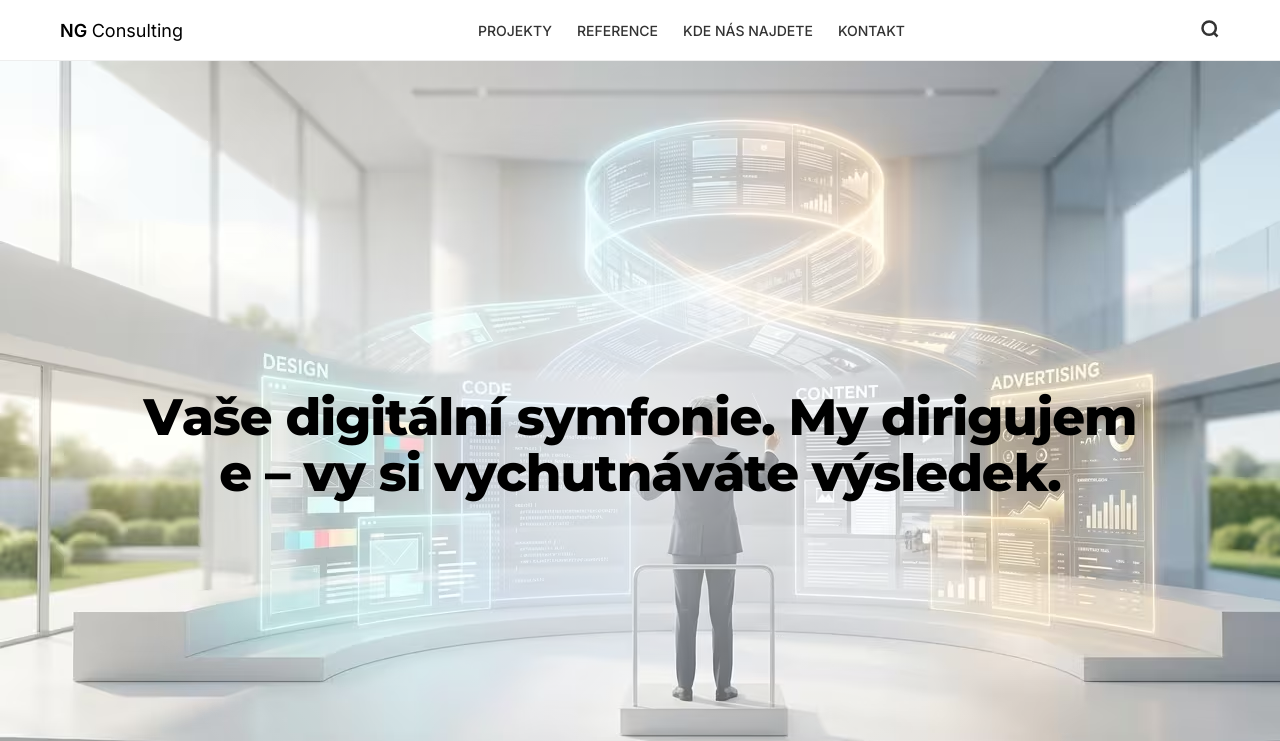
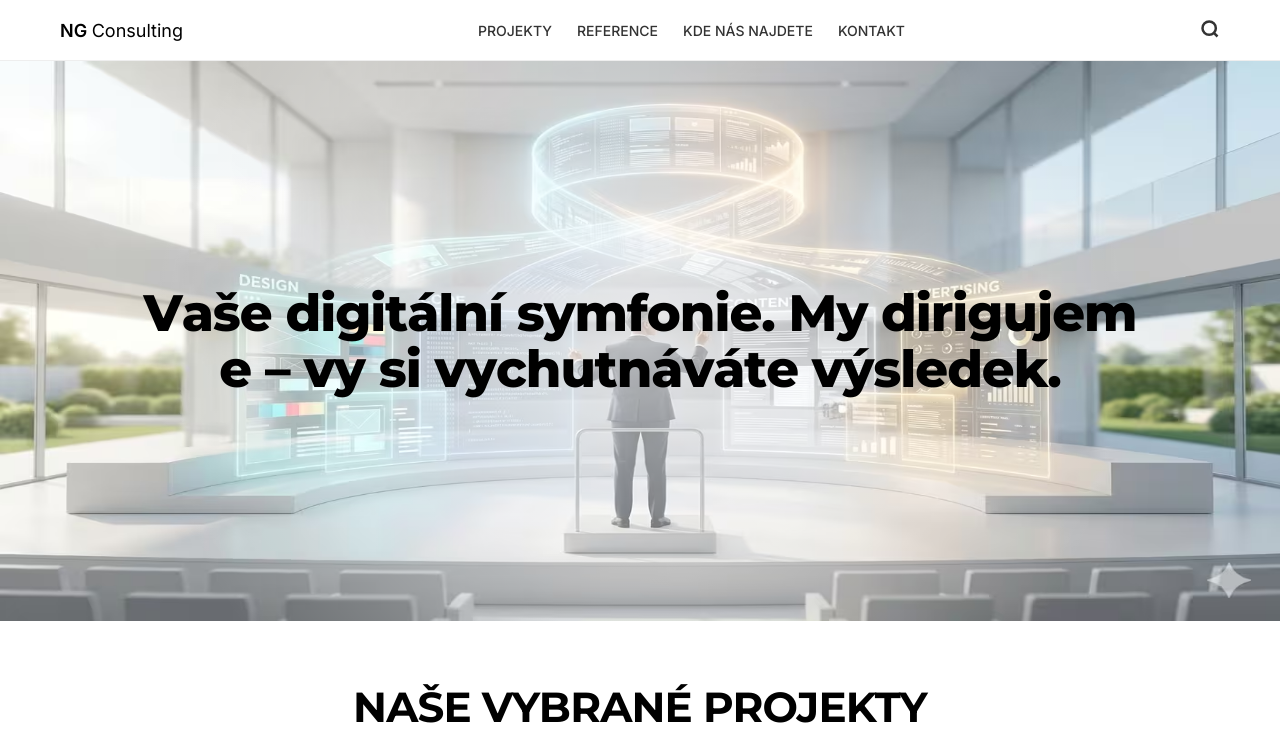
Before and after one commit to ljresetl/ng-hub, a Next.js app: page / in a window 1280 px wide. Shown: the top 741 px of the page. Built offline with nearby package versions, Linux system fonts and the light colour scheme.

Commit message:
Update Foto.tsx

```diff
--- a/src/components/Foto/Foto.tsx
+++ b/src/components/Foto/Foto.tsx
@@ -5,9 +5,12 @@ import { motion } from "framer-motion";
 import TextAnimation from "./TextAnimation";
 import styles from "./Foto.module.scss";
 
+// Файл має бути в public/1024.avif
 const bannerSrc = "/1024.avif";
+
 const COLUMNS = 10;
 const ROWS = 8;
+
 const HERO_TEXT = "Vaše digitální symfonie. My dirigujeme – vy si vychutnáváte výsledek.";
 
 const Foto: React.FC = () => {
@@ -17,20 +20,11 @@ const Foto: React.FC = () => {
     <section className={styles.hero}>
       <div className={styles.container}>
         <div className={styles.houseCanvas}>
-
-          {/* 1. ФОТО-ЗАГЛУШКА ДЛЯ GOOGLE (LCP FIX) */}
-          {/* Вона завантажується миттєво через браузер, а не через JS-цикл */}
-          <img
-            src={bannerSrc}
-            alt="Digital Symphony background"
-            className={styles.lcpImage}
-          />
-
-          {/* 2. ТВОЯ АНІМАЦІЯ (цеглинки літають поверх картинки) */}
-          <div className={styles.bricksWrapper}>
+          {/* АНІМАЦІЯ ФОТО (цеглинки) - Твій оригінальний алгоритм */}
           {bricksArray.map((index) => {
             const col = index % COLUMNS;
             const row = Math.floor(index / COLUMNS);
+
             const initialX = (index * 173 % 2000) - 1000;
             const initialY = (index * 247 % 2000) - 1000;
             const initialRotate = (index * 133 % 360);
@@ -39,8 +33,18 @@ const Foto: React.FC = () => {
               <motion.div
                 key={index}
                 className={styles.brick}
-                  initial={{ x: initialX, y: initialY, opacity: 0, rotate: initialRotate }}
-                  animate={{ x: 0, y: 0, opacity: 1, rotate: 0 }}
+                initial={{
+                  x: initialX,
+                  y: initialY,
+                  opacity: 0,
+                  rotate: initialRotate
+                }}
+                animate={{
+                  x: 0,
+                  y: 0,
+                  opacity: 1,
+                  rotate: 0
+                }}
                 transition={{
                   duration: 1.5,
                   delay: index * 0.005,
@@ -56,8 +60,8 @@ const Foto: React.FC = () => {
               />
             );
           })}
-          </div>
 
+          {/* ТЕКСТ ПОВЕРХ */}
           <div className={styles.textOverlay}>
             <TextAnimation text={HERO_TEXT} />
           </div>
```
Lines whose indentation alone changed are shown as unchanged.
